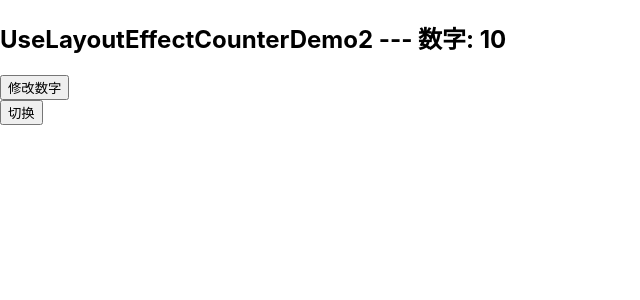
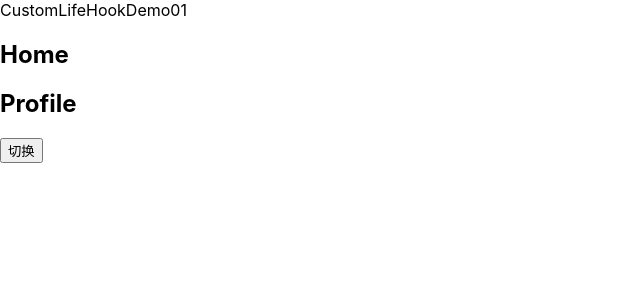
Before and after one commit to SmileYang966/React-study-demo, a React (Create React App) app: page / in a window 1280 px wide. Shown: the top 300 px of the page, without its empty margins (0-640 px from the left). Built offline with nearby package versions, Linux system fonts and the light colour scheme.

Commit message:
自定义Hook，简单使用，自定义hookFunction，需要加上前缀use

```diff
--- /dev/null
+++ b/src/source/21-hooks/11-自定义Hook/01-认识自定义hook.js
@@ -0,0 +1,40 @@
+import React, { useEffect } from 'react'
+
+function Home(props){
+
+  useLoggingLife('Home');
+
+  return <h2>Home</h2>
+}
+
+function Profile(props){
+
+  useLoggingLife('Profile');
+
+  return <h2>Profile</h2>
+}
+
+
+export default function CustomLifeHookDemo01() {
+
+  useLoggingLife('CustomLifeHookDemo01');
+
+  return (
+    <div>
+      CustomLifeHookDemo01
+      <Home/>
+      <Profile/>
+    </div>
+  )
+}
+
+
+function useLoggingLife(name){
+  useEffect(()=>{
+    console.log(`${name}Profile被调用了`);
+
+    return ()=>{
+      console.log(`${name}被销毁掉了`);
+    }
+  },[])
+}
--- /dev/null
+++ b/src/source/21-hooks/11-自定义Hook/User-hook.js
@@ -0,0 +1,3 @@
+function UserHook(){
+
+}
--- a/src/source/21-hooks/index.js
+++ b/src/source/21-hooks/index.js
@@ -16,6 +16,7 @@ import UseRefDemo1 from './08-useRef/02-useRef引用其它数据';
 import ForwardRefDemo from './09-useImperativeHandle/01-ForwardRef用法';
 import UseEffectCounterDemo from './10-useLayoutEffect的使用/01-useEffect的count修改'
 import UseLayoutEffectCounterDemo2 from './10-useLayoutEffect的使用/02-useLayoutEffect的使用'
+import CustomLifeHookDemo01 from './11-自定义Hook/01-认识自定义hook'
 
 // 创建两个context，准备去共享数据
 const UserContext = createContext();
@@ -61,7 +62,9 @@ export default function App() {
 
         // <UseEffectCounterDemo/>
 
-        <UseLayoutEffectCounterDemo2/>
+        // <UseLayoutEffectCounterDemo2/>
+
+        <CustomLifeHookDemo01/>
       )
     }
     <button onClick={()=>{
```
